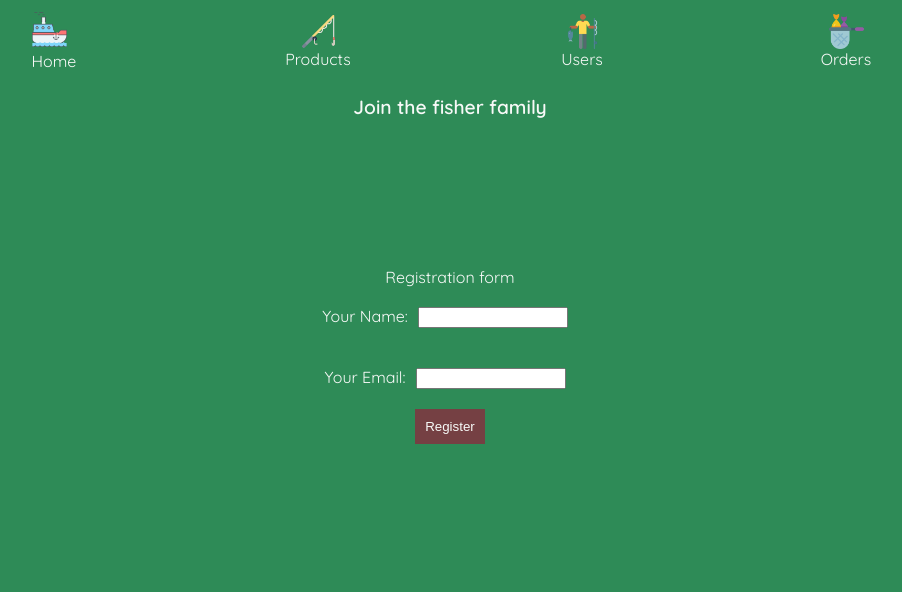
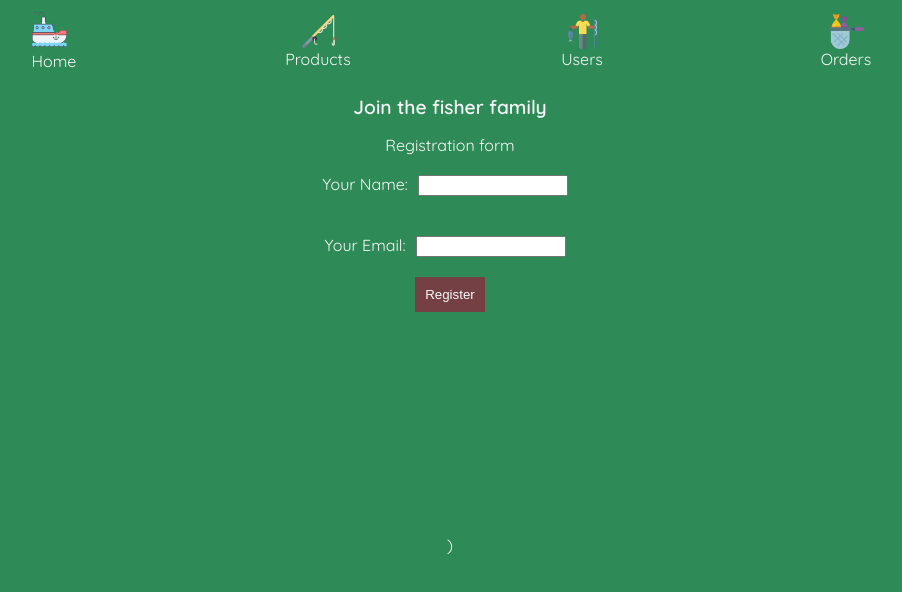
Before and after one commit to neuefische/hh-2020-w3-team4-onlineshop-react, a React (Create React App) app: page /users in a window 1280 px wide. Shown: the top 592 px of the page, without its empty margins (190-1092 px from the left). Built offline with nearby package versions, Linux system fonts and the light colour scheme; a web font is replaced by a local one.

Commit message:
Add sucess page to create customer and add new images

```diff
--- a/src/components/CustomerForm.js
+++ b/src/components/CustomerForm.js
@@ -1,11 +1,15 @@
 import React, { useState } from 'react'
 import Axios from 'axios'
+import fishes from '../assets/fishes.png'
 
 export default function CustomerForm() {
   const [name, setName] = useState('')
   const [email, setEmail] = useState('')
+  const [isRegistered, setIsRegistered] = useState(false)
 
   return (
+    <section className="flex">
+      {isRegistered === false ? (
         <>
           <h2>Join the fisher family</h2>
           <form onSubmit={submitHandler} className="form">
@@ -32,7 +36,16 @@ export default function CustomerForm() {
               Register
             </button>
           </form>
+          )
         </>
+      ) : (
+        <>
+          <h2>Welcome to the fisher family"</h2>
+          <p>You have succesfully registered.</p>
+          <img src={fishes} alt="fishes" />
+        </>
+      )}
+    </section>
   )
 
   function submitHandler(event) {
@@ -41,6 +54,7 @@ export default function CustomerForm() {
       customerName: name,
       customerEmail: email,
     })
+      .then(() => setIsRegistered(true))
       .then((response) => console.log(response))
       .catch((error) => console.log(error))
   }
--- a/src/components/Order.js
+++ b/src/components/Order.js
@@ -1,7 +1,7 @@
 import React, { useState, useEffect } from 'react'
 import axios from 'axios'
 import OrderItems from './OrderItems'
-import fishes from '../assets/fishes.png'
+import shipping from '../assets/phishing.png'
 
 export default function Order() {
   const [productList, setProductList] = useState([])
@@ -32,11 +32,8 @@ export default function Order() {
         </form>
       ) : (
         <>
-          <p className="text-justify p-20">
-            {' '}
-            Welcome to the fisher family! You have succesfully registered.
-          </p>
-          <img src={fishes} alt="fishes" />
+          <p className="text-justify p-20"> Thank you for your order! </p>
+          <img src={shipping} alt="shipping" />
         </>
       )}
     </section>
```
Also changed, not shown: src/assets/phishing.png (added). Lines whose indentation alone changed are shown as unchanged.
